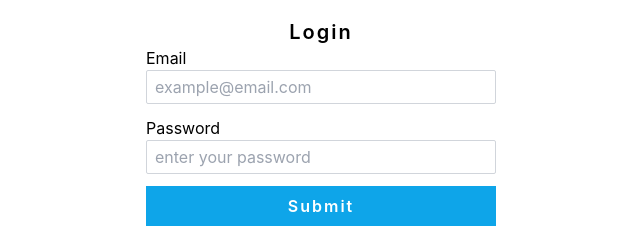
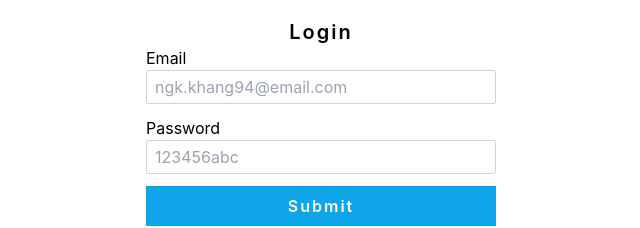
Before and after one commit to giakhang94/maylanh, a React (Vite) app in the folder client/: page /login in a window 1280 px wide. Shown: the part 174-402 px from the top of the page, without its empty margins (319-959 px from the left). Built offline with nearby package versions, Linux system fonts and the light colour scheme; no server answers.

Commit message:
Update Login.tsx
show demo user information for login

```diff
--- a/client/src/pages/client/Login.tsx
+++ b/client/src/pages/client/Login.tsx
@@ -75,7 +75,7 @@ const Login = (props: Props): React.JSX.Element => {
                 value={input.email}
                 id="email"
                 name="email"
-                placeholder="example@email.com"
+                placeholder="ngk.khang94@email.com"
                 className="border border-gray-300 py-1 px-2  w-full rounded-sm outline-none"
               />
             </div>
@@ -90,7 +90,7 @@ const Login = (props: Props): React.JSX.Element => {
                 value={input.password}
                 name="password"
                 className="border border-gray-300 py-1 px-2 w-full rounded-sm outline-none"
-                placeholder="enter your password"
+                placeholder="123456abc"
               />
             </div>
           </div>
```
